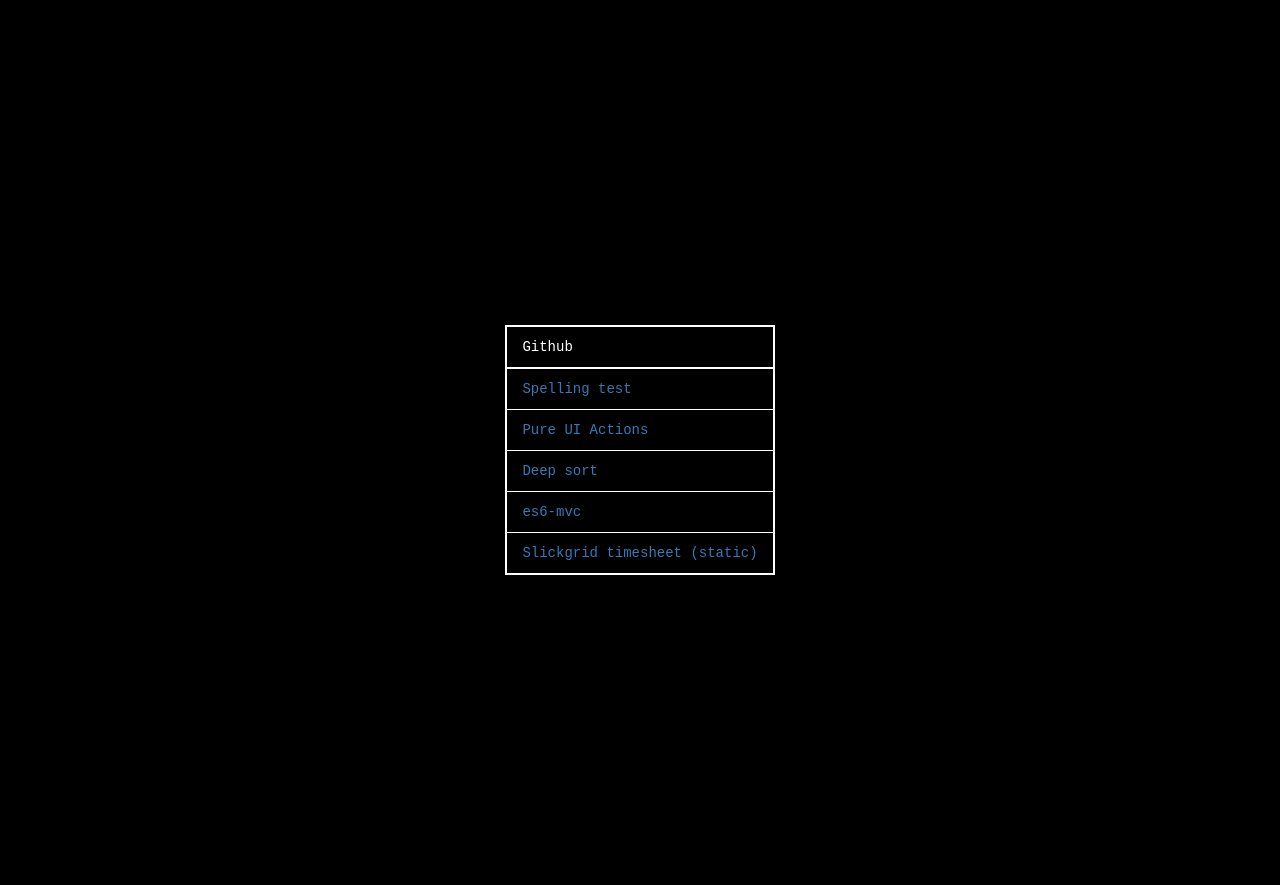
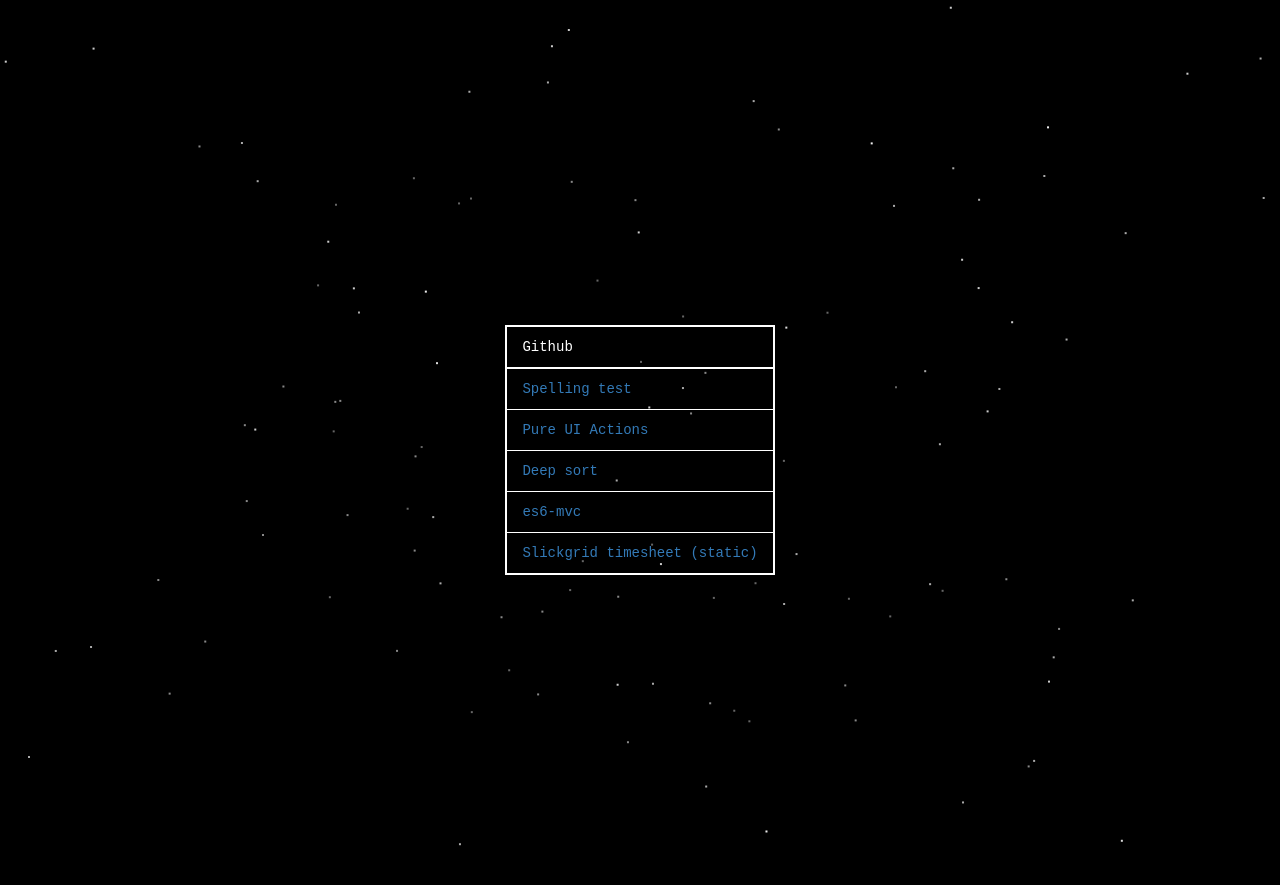
Before and after one commit to robCrawford/robCrawford.github.io, a Jekyll site: the page built from index.md, in a window 1280 px wide. Shown: the top 885 px of the page. Built offline with Jekyll 4.4.1, drawn with Linux system fonts in a browser that asks for light colours.

Commit message:
Home page

```diff
--- a/_includes/footer.html
+++ b/_includes/footer.html
@@ -1,5 +1,9 @@
 
 </div>
 
+{% if page.starfield %}
+<script type="text/javascript" src="/js/stars.min.js"></script>
+{% endif %}
+
 </body>
 </html>
--- a/_layouts/home.html
+++ b/_layouts/home.html
@@ -4,6 +4,4 @@
         {{ content }}
     </div>
 
-    <script type="text/javascript" src="/js/stars.min.js"></script>
-
 {% include footer.html %}
--- a/css/styles.css
+++ b/css/styles.css
@@ -34,28 +34,22 @@ code {
 html, body {
   margin: 0;
   padding: 0;
-  width: 100%;
-  height: 100%;
-  overflow: hidden;
-  background: #000;
+  background: transparent;
 }
 
-canvas {
-  position: fixed;
-  top: 0;
-  left: 0;
-  width: 100%;
-  height: 100%;
-  z-index: -1;
+.container {
+  position: relative;
+  z-index: 1;
+  background: transparent;
 }
 
 .home-content {
   position: relative;
-  z-index: 1;
   display: flex;
   justify-content: center;
   align-items: center;
   min-height: 100vh;
+  color: #fff;
 }
 
 .home-content table {
```
Also changed, not shown: index.md (+1 -0 lines), Gemfile.lock, README.md, 2 other files.
